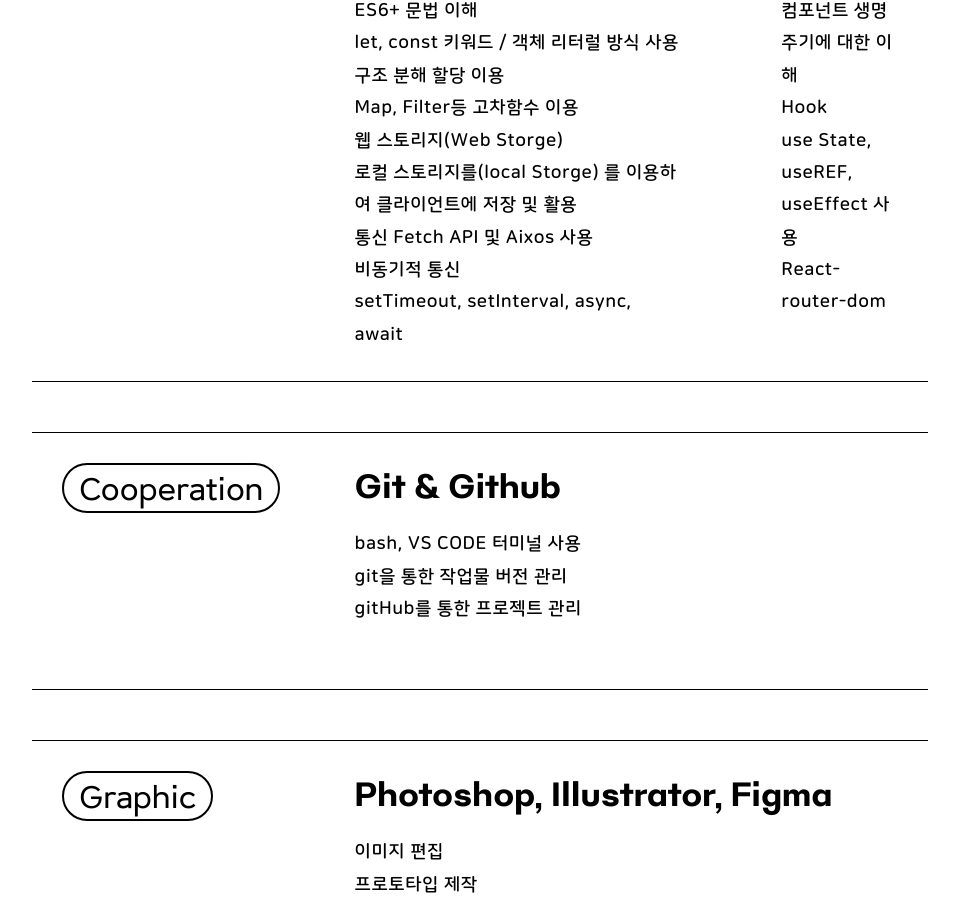
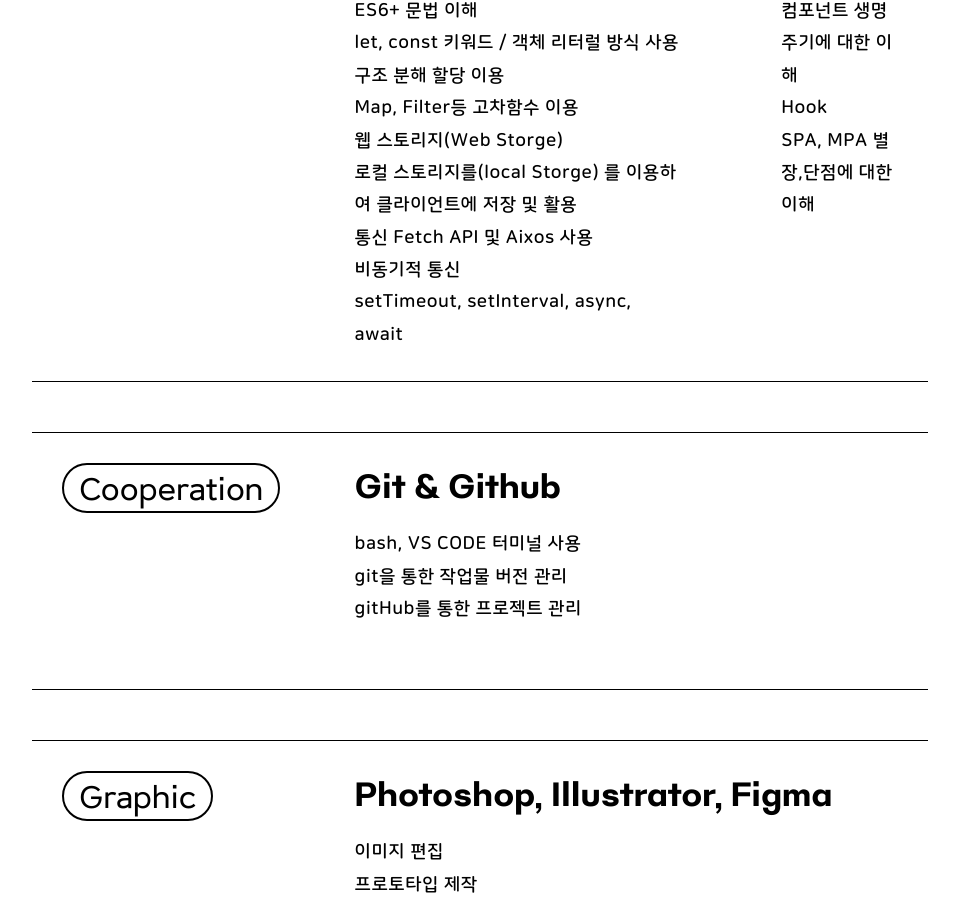
Before and after one commit to ThioKDG/ThioKDGportfolio, a React (Create React App) app: page / in a window 1280 px wide. Shown: the part 3616-4538 px from the top of the page, without its empty margins (160-1119 px from the left). Built offline with nearby package versions, Linux system fonts and the light colour scheme.

Commit message:
1012 문구일부수정

```diff
--- a/src/components/Skill.js
+++ b/src/components/Skill.js
@@ -51,8 +51,7 @@
               <ul className="techInfo">
                 <li>컴포넌트 생명주기에 대한 이해</li>
                 <li>Hook</li>
-                <li>use State, useREF, useEffect 사용</li>
-                <li>React-router-dom</li>
+                <li>SPA, MPA 별 장,단점에 대한 이해</li>
               </ul>
             </article>
           </div>
```
